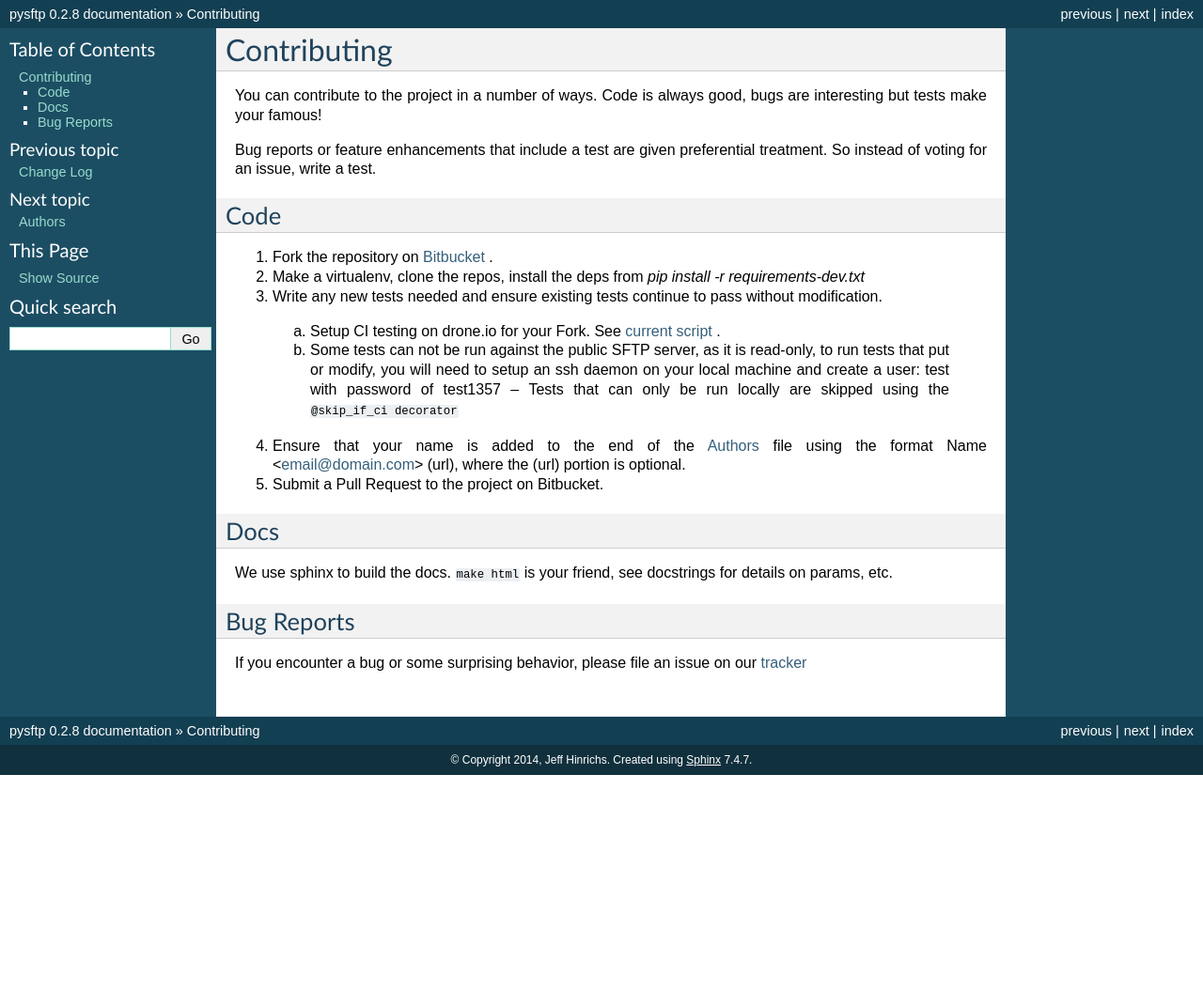
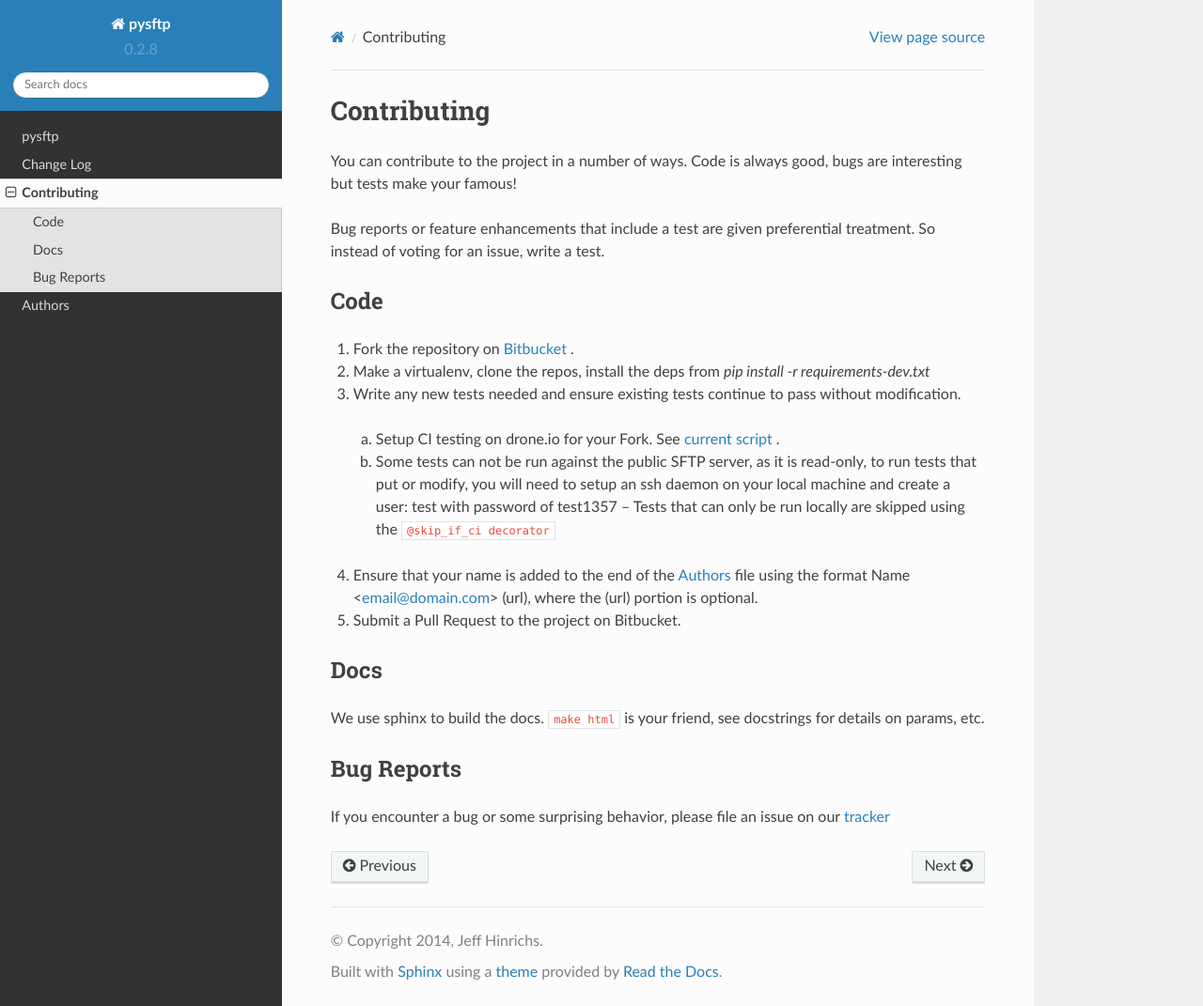
Before and after one commit to Fabian1337/pysftp, a Sphinx documentation site: the page built from docs/contributing.rst, in a window 1280 px wide and 1071 px high. Shown: the whole window at 94% size. Built offline with Sphinx 7.4.7 and the Read the Docs theme 2.0.0, drawn with Linux system fonts in a browser that asks for light colours.

Commit message:
docs changes, implement rtfd them, get highighting working

```diff
--- a/README.rst
+++ b/README.rst
@@ -5,7 +5,7 @@
 
 Example
 -------
-::
+.. code-block:: python
 
     import pysftp
 
--- a/docs/conf.py
+++ b/docs/conf.py
@@ -102,6 +102,17 @@
 # The theme to use for HTML and HTML Help pages.  See the documentation for
 # a list of builtin themes.
 html_theme = 'default'
+# on_rtd is whether we are on readthedocs.org, this line of code grabbed from
+#   docs.readthedocs.org
+on_rtd = os.environ.get('READTHEDOCS', None) == 'True'
+
+if not on_rtd:  # only import and set the theme if we're building docs locally
+    import sphinx_rtd_theme
+    html_theme = 'sphinx_rtd_theme'
+    html_theme_path = [sphinx_rtd_theme.get_html_theme_path()]
+
+# otherwise, readthedocs.org uses their theme by default, so no need to specify it
+
 
 # Theme options are theme-specific and customize the look and feel of a theme
 # further.  For a list of options available for each theme, see the
--- a/docs/index.rst
+++ b/docs/index.rst
@@ -9,7 +9,7 @@
 
 Example
 -------
-.. code:: python
+.. code-block:: python
 
     import pysftp
 
```
